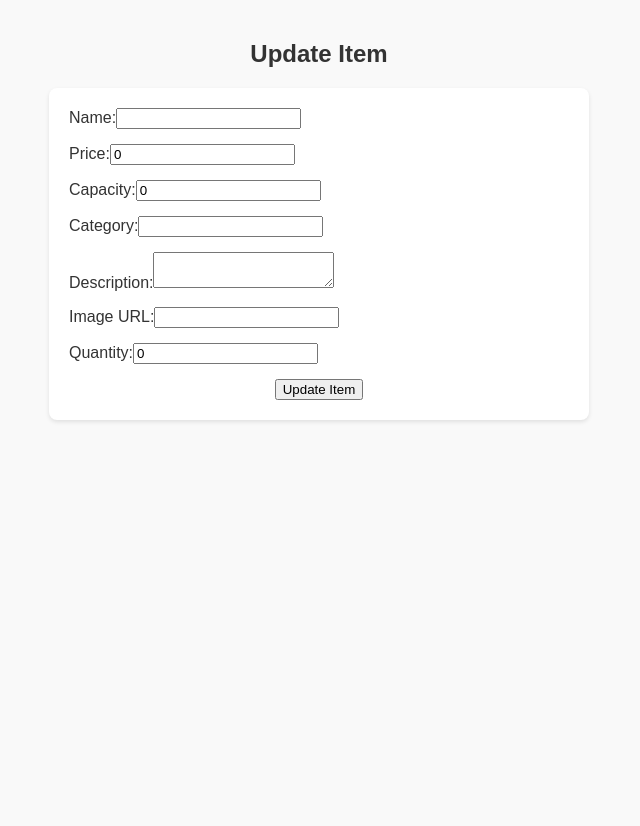
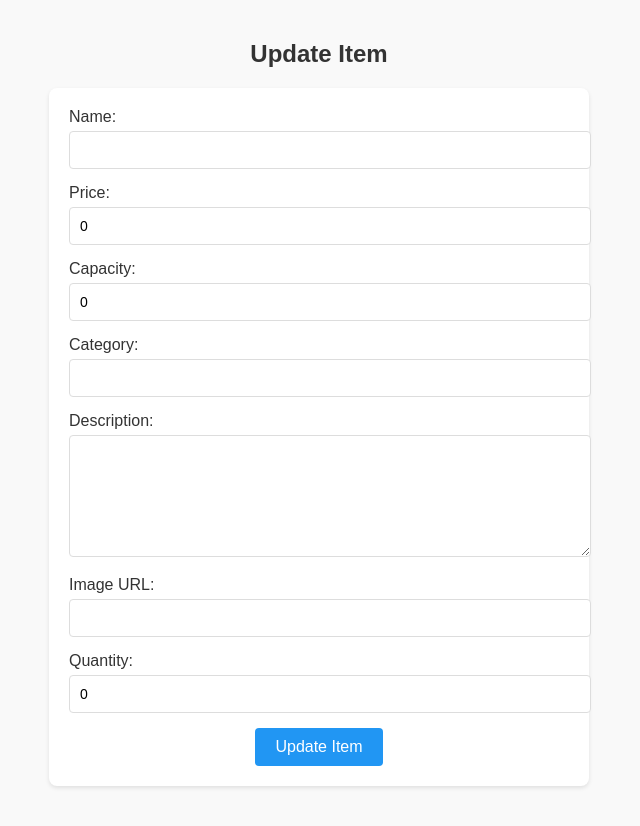
Before and after one commit to omar-albarakeh/Solar-IQ-React, a React (Create React App) app: page /update-item/1 in a window 1280 px wide. Shown: the top 826 px of the page, without its empty margins (321-961 px from the left). Built offline with nearby package versions, Linux system fonts and the light colour scheme; no server answers.

Commit message:
React <> update form css updated

```diff
--- a/src/style/updateitemform.css
+++ b/src/style/updateitemform.css
@@ -31,3 +31,40 @@
   font-size: 16px;
   color: #333;
 }
+
+.update-item-form-container input,
+.update-item-form-container textarea {
+  width: 100%;
+  padding: 10px;
+  margin-top: 5px;
+  border: 1px solid #ddd;
+  border-radius: 4px;
+  font-size: 14px;
+  transition: border-color 0.3s ease;
+}
+
+.update-item-form-container input:focus,
+.update-item-form-container textarea:focus {
+  border-color: #2196f3;
+  outline: none;
+}
+
+.update-item-form-container textarea {
+  resize: vertical;
+  min-height: 100px;
+}
+
+.update-item-form-container button {
+  padding: 10px 20px;
+  background-color: #2196f3;
+  color: white;
+  border: none;
+  border-radius: 4px;
+  cursor: pointer;
+  font-size: 16px;
+  transition: background-color 0.3s ease;
+}
+
+.update-item-form-container button:hover {
+  background-color: #1976d2;
+}
```
